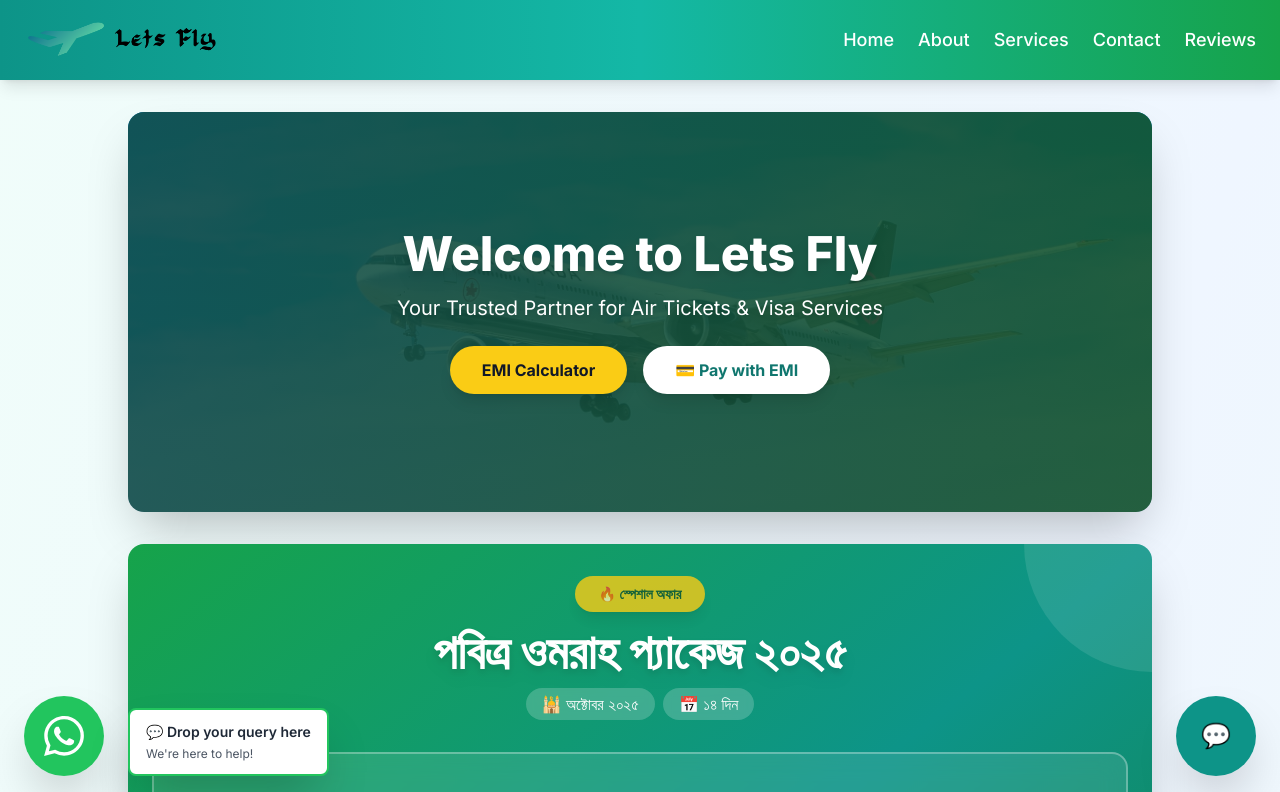
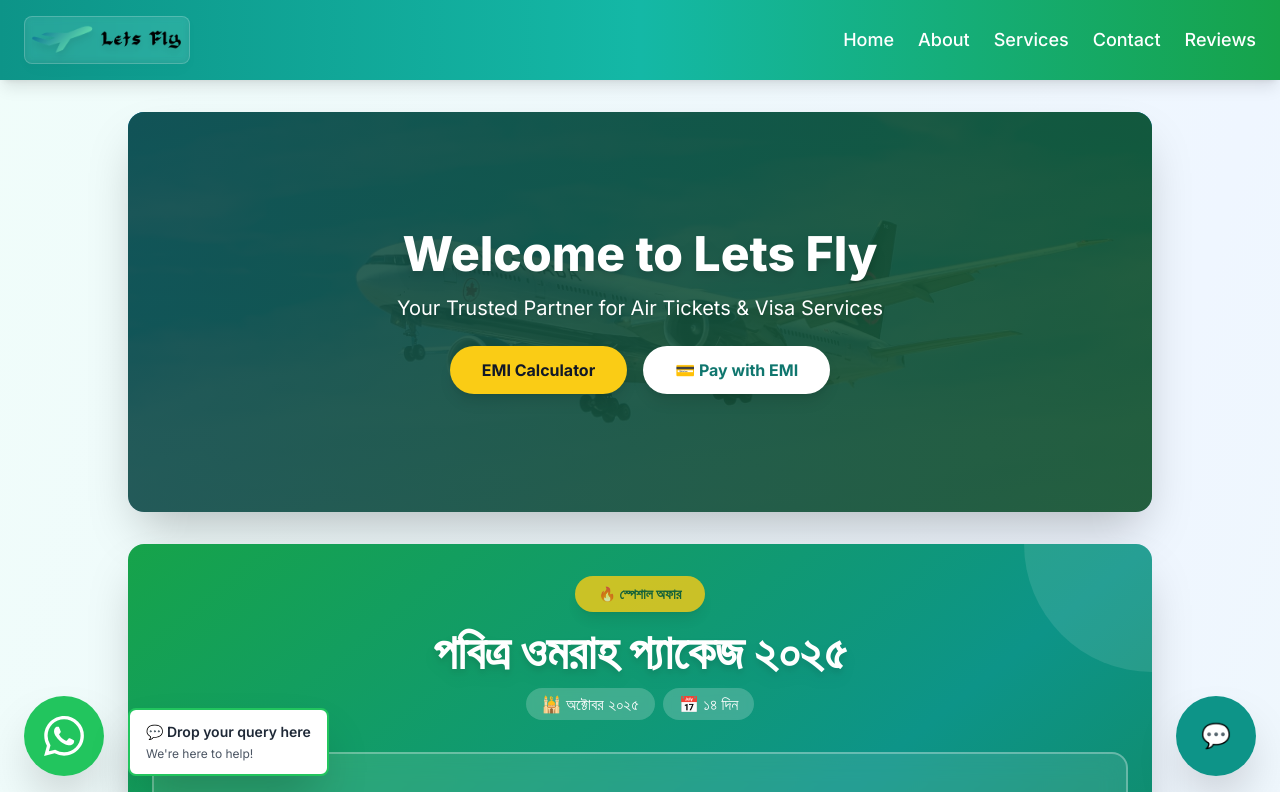
Before and after one commit to mdobns/letsfly_next.js, a Next.js app: page / in a window 1280 px wide. Shown: the top 792 px of the page. Built offline with nearby package versions, Linux system fonts and the light colour scheme.

Commit message:
Add shadow and styling to header logo for better visibility

```diff
--- a/src/components/Header.tsx
+++ b/src/components/Header.tsx
@@ -18,7 +18,7 @@ export default function Header() {
               alt="Lets Fly Logo"
               width={50}
               height={50}
-              className="h-12 w-auto"
+              className="h-12 w-auto drop-shadow-lg filter brightness-105 bg-white/10 backdrop-blur-sm rounded-lg p-1 border border-white/20"
             />
           </Link>
 
```
